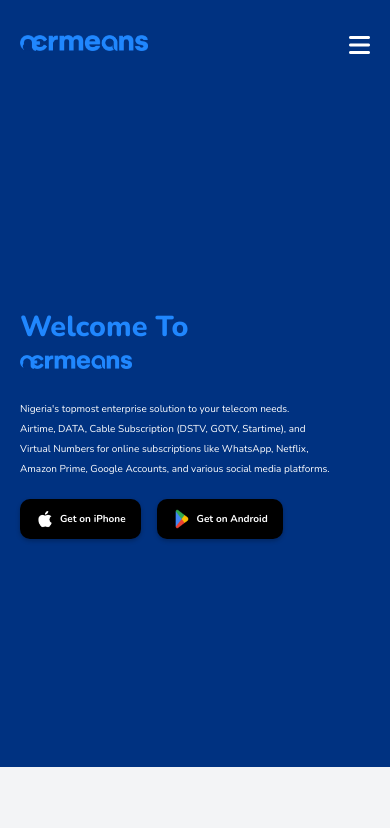
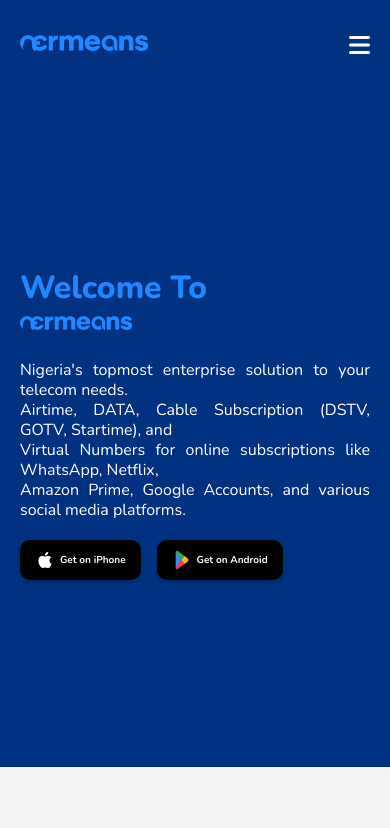
Before and after one commit to DevTaiwo18/Aermeans, a plain HTML site: page index.html in a window 390 px wide. Shown: the top 828 px of the page. Drawn offline with nearby package versions, Linux system fonts and the light colour scheme.

Commit message:
new update

```diff
--- a/css/index.css
+++ b/css/index.css
@@ -648,11 +648,11 @@ p {
     }
 
     h1 {
-        font-size: 1.8rem;
+        font-size: 2rem;
     }
 
     p {
-        font-size: 10px;
+        font-size: 16px;
         line-height: 20px;
     }
 
```
